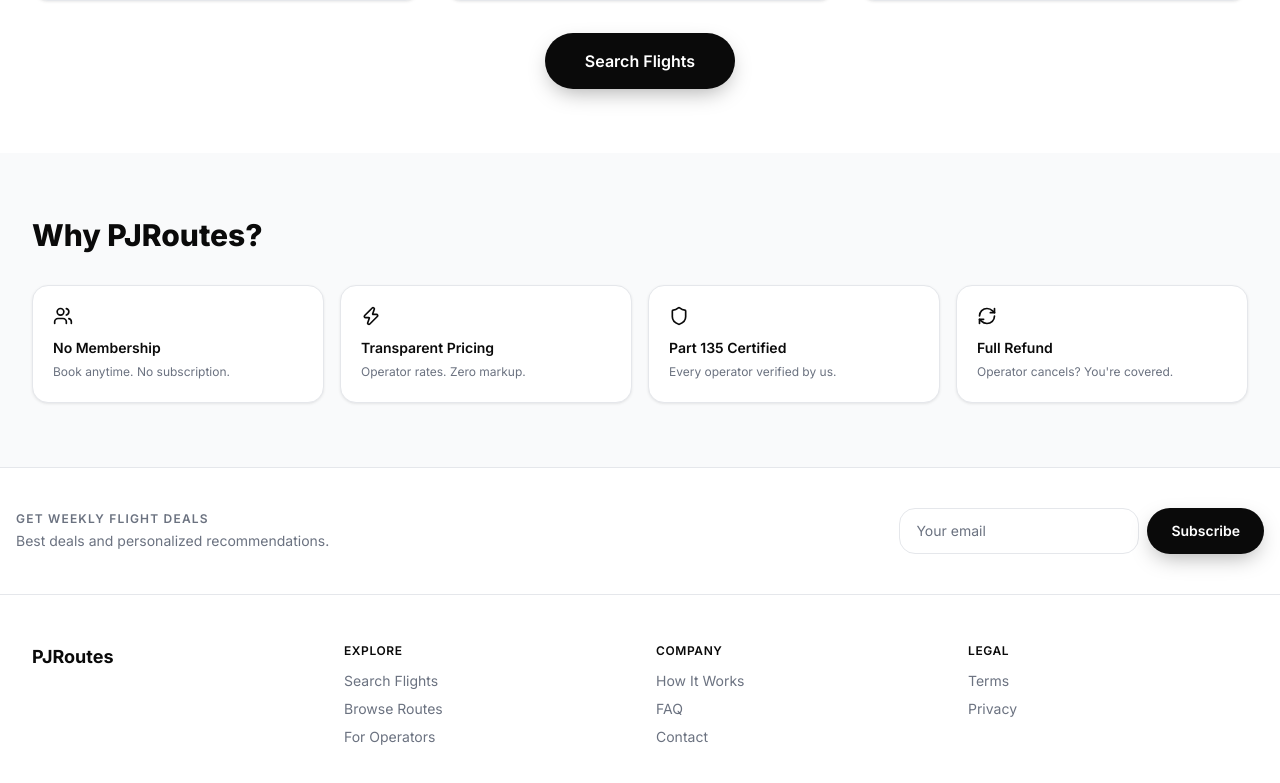
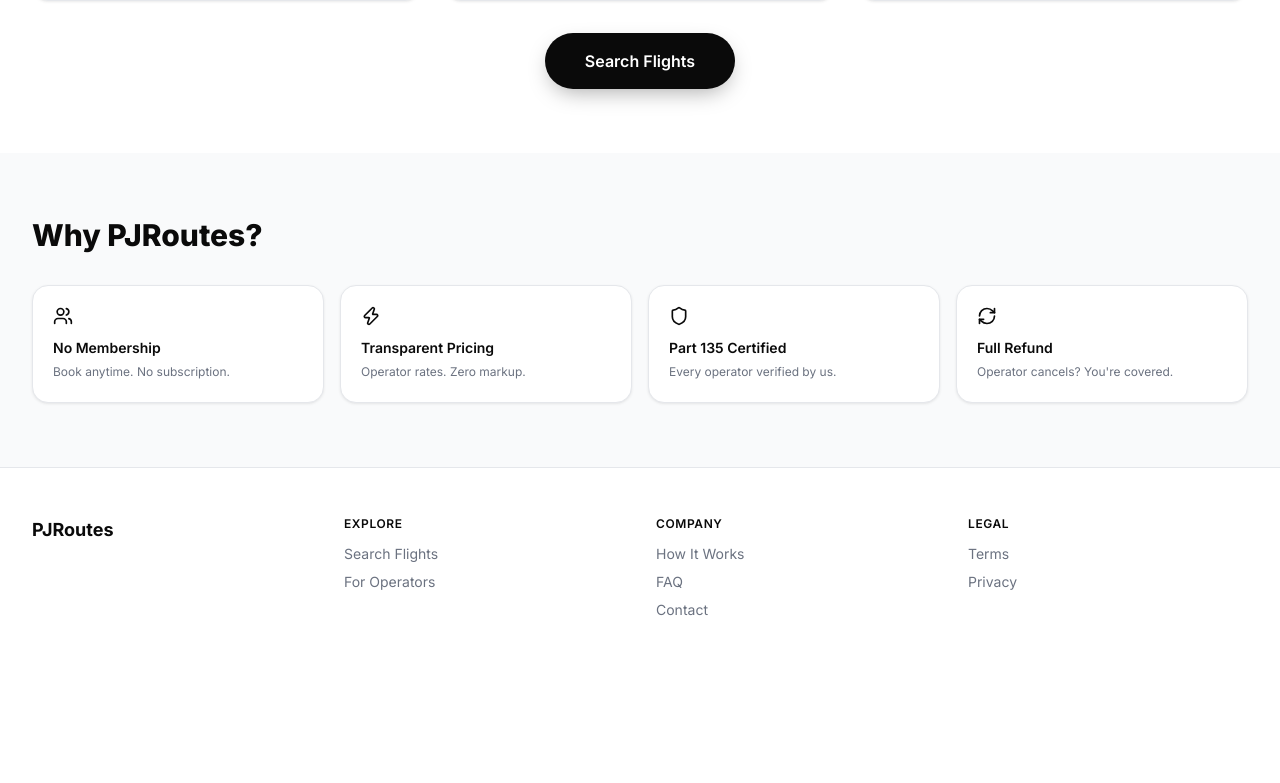
Before and after one commit to jaylenmareko/pjroutes-, a Next.js app: page / in a window 1280 px wide. Shown: the part 1468-2251 px from the top of the page. After the commit the page ends 2136 px from the top, so only its background shows below. Built offline with nearby package versions, Linux system fonts and the light colour scheme; no server answers.

Commit message:
Remove weekly flight deals subscribe section from footer

```diff
--- a/components/layout/Footer.tsx
+++ b/components/layout/Footer.tsx
@@ -7,19 +7,7 @@
 
 export default function Footer() {
   const router = useRouter()
-  const [email, setEmail] = useState('')
-  const [subscribed, setSubscribed] = useState(false)
   const [showAuth, setShowAuth] = useState(false)
-
-  async function handleSubscribe(e: React.FormEvent) {
-    e.preventDefault()
-    await fetch('/api/alerts', {
-      method: 'POST',
-      headers: { 'Content-Type': 'application/json' },
-      body: JSON.stringify({ email, from: 'any', to: 'any' }),
-    })
-    setSubscribed(true)
-  }
 
   async function handleOperatorsClick(e: React.MouseEvent) {
     e.preventDefault()
@@ -39,45 +27,16 @@
   return (
     <>
       <footer className="bg-white border-t border-border mt-0">
-        {/* Email subscribe bar */}
-        <div className="border-b border-border py-10 px-4">
-          <div className="max-w-7xl mx-auto flex flex-col sm:flex-row items-start sm:items-center justify-between gap-6">
-            <div>
-              <p className="text-xs font-semibold text-muted uppercase tracking-widest mb-1">Get Weekly Flight Deals</p>
-              <p className="text-sm text-muted">Best deals and personalized recommendations.</p>
-            </div>
-            {subscribed ? (
-              <p className="text-sm font-medium text-green-600">You&apos;re subscribed.</p>
-            ) : (
-              <form onSubmit={handleSubscribe} className="flex gap-2">
-                <input
-                  type="email"
-                  required
-                  placeholder="Your email"
-                  value={email}
-                  onChange={e => setEmail(e.target.value)}
-                  className="input w-60"
-                />
-                <button type="submit" className="btn-primary">Subscribe</button>
-              </form>
-            )}
-          </div>
-        </div>
-
-        {/* Main footer */}
         <div className="max-w-7xl mx-auto px-4 sm:px-6 lg:px-8 py-12">
           <div className="grid grid-cols-2 sm:grid-cols-4 gap-8">
-            {/* Brand */}
             <div className="col-span-2 sm:col-span-1">
               <span className="font-bold text-ink text-lg">PJRoutes</span>
             </div>
 
-            {/* Explore */}
             <div>
               <p className="text-xs font-semibold text-ink uppercase tracking-wider mb-3">Explore</p>
               <div className="space-y-2">
                 <Link href="/flights" className="block text-sm text-muted hover:text-ink transition-colors">Search Flights</Link>
-                <Link href="/flights" className="block text-sm text-muted hover:text-ink transition-colors">Browse Routes</Link>
                 <button
                   onClick={handleOperatorsClick}
                   className="block text-sm text-muted hover:text-ink transition-colors text-left"
@@ -87,7 +46,6 @@
               </div>
             </div>
 
-            {/* Company */}
             <div>
               <p className="text-xs font-semibold text-ink uppercase tracking-wider mb-3">Company</p>
               <div className="space-y-2">
@@ -97,7 +55,6 @@
               </div>
             </div>
 
-            {/* Legal */}
             <div>
               <p className="text-xs font-semibold text-ink uppercase tracking-wider mb-3">Legal</p>
               <div className="space-y-2">
```
